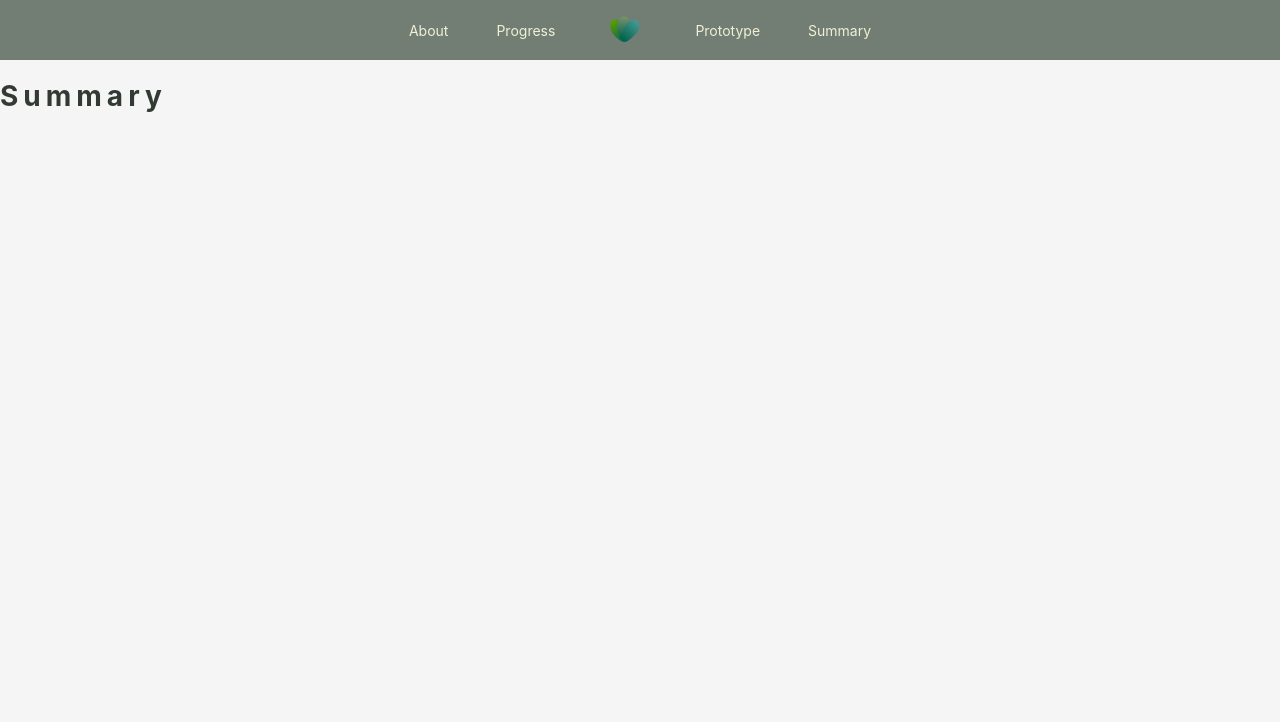
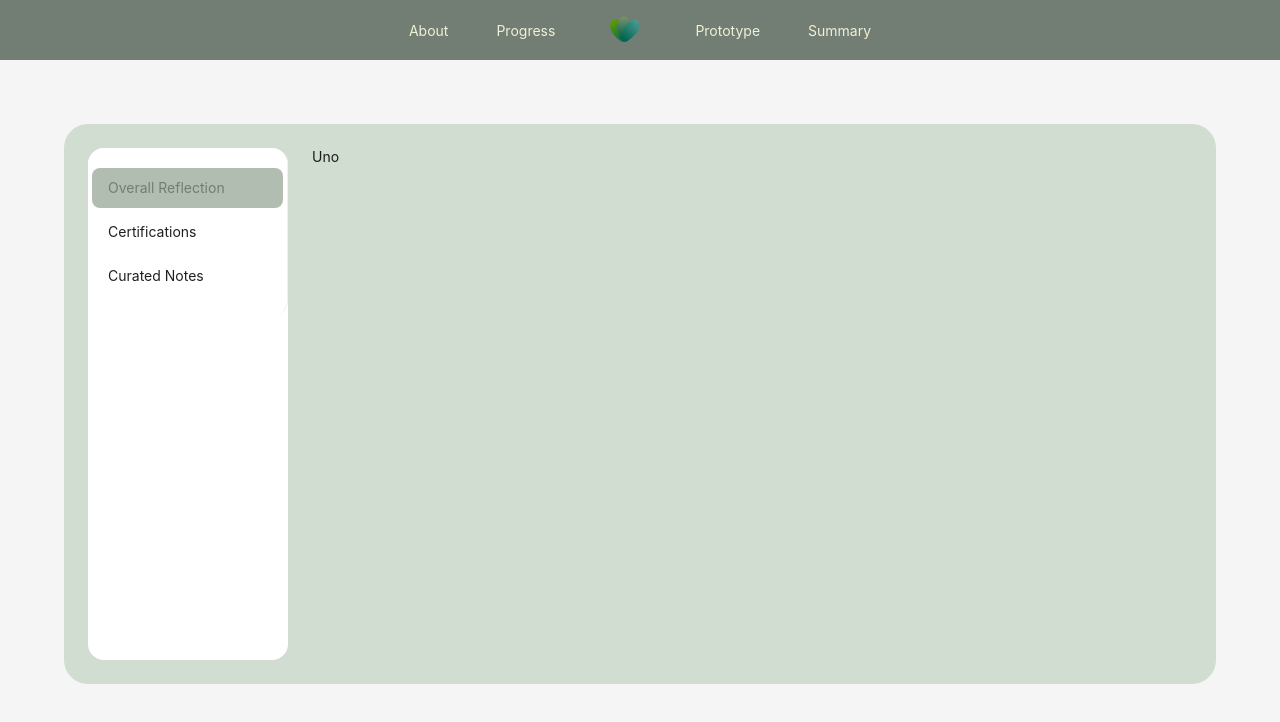
Before and after one commit to sofiaamihan/healthcare-application-e-portfolio, a React app: page /summary in a window 1280 px wide. Shown: the top 722 px of the page. Built offline with nearby package versions, Linux system fonts and the light colour scheme.

Commit message:
Create Summary Section

```diff
--- a/script/screens/Prototype.jsx
+++ b/script/screens/Prototype.jsx
@@ -44,8 +44,6 @@ export default function Prototype(){
         }
     };
 
-    // TODO - Make the full label seen
-
     return(
         <Layout className='layout'>
             <Content className='context-box' style={{
--- a/script/screens/Summary.jsx
+++ b/script/screens/Summary.jsx
@@ -1,14 +1,79 @@
-import React from 'react';
-import { Layout } from 'antd';
-import { useNavigate } from 'react-router-dom';
-const { Content } = Layout;
+import React, {useState} from 'react';
+import { Layout, Menu } from 'antd';
+const { Content, Sider } = Layout;
 
 export default function Summary(){
-    const navigate = useNavigate();
+    const [selectedKey, setSelectedKey] = useState('1');
+
+    function getItem(label, key) {
+        return {
+            key,
+            label,
+        };
+        }
+
+    const items = [
+        getItem('Overall Reflection', '1'),
+        getItem('Certifications', '2'),
+        getItem('Curated Notes', '3'),
+    ]
+
+    const handleMenuClick = (e) => {
+        setSelectedKey(e.key);
+    };
+
+    const renderContent = () => {
+        switch (selectedKey) {
+            case '1':
+                return <div>Uno</div>;
+            case '2':
+                return <div>Dos</div>;
+            case '3':
+                return <div>Tres</div>;
+            default:
+                return <div>Select a tab to see content</div>;
+        }
+    };
 
     return(
         <Layout className='layout'>
-            <h1>Summary</h1>
+            <Content className='context-box' style={{
+                padding: '64px',
+            }}>
+                <Layout style={{
+                    padding: '24px',
+                    background: "#D0DDD0",
+                    borderRadius: 24,
+                    height: '70vh'
+                }}>
+                    <Sider
+                    style={{
+                        background: "#FFFFFF",
+                        borderRadius: 16,
+                    }}
+                    >
+                        <Menu
+                            defaultSelectedKeys={['1']}
+                            selectedKeys={[selectedKey]}
+                            onClick={handleMenuClick}
+                            items={items}
+                            style={{
+                                padding:'16px 0px',
+                                background: "#FFFFFF",
+                                borderRadius: 16,
+                            }}
+                        />
+                    </Sider>
+                    <Content
+                        style={{
+                        padding: '0 24px',
+                        minHeight: 280,
+                        }}
+                    >
+                        {renderContent()}
+                    </Content>
+                </Layout>
+            </Content>
         </Layout>
     )
 };
```
Lines whose indentation alone changed are shown as unchanged.
